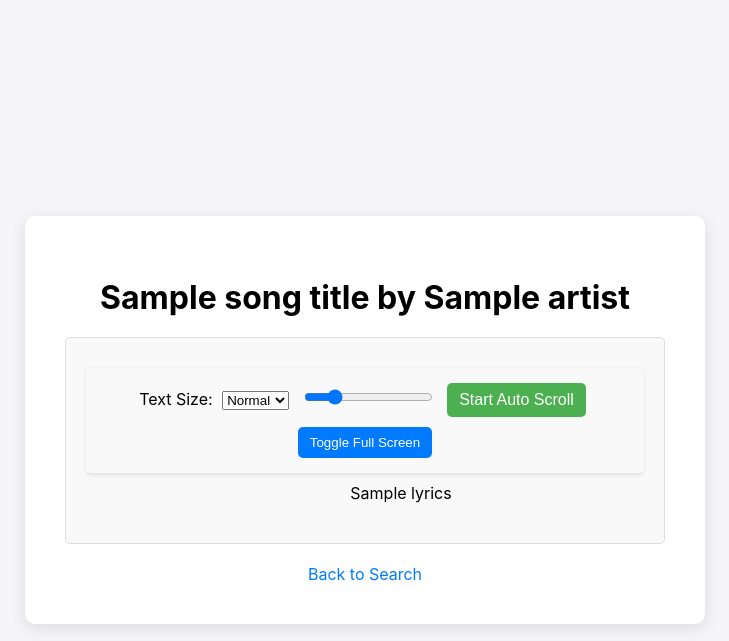
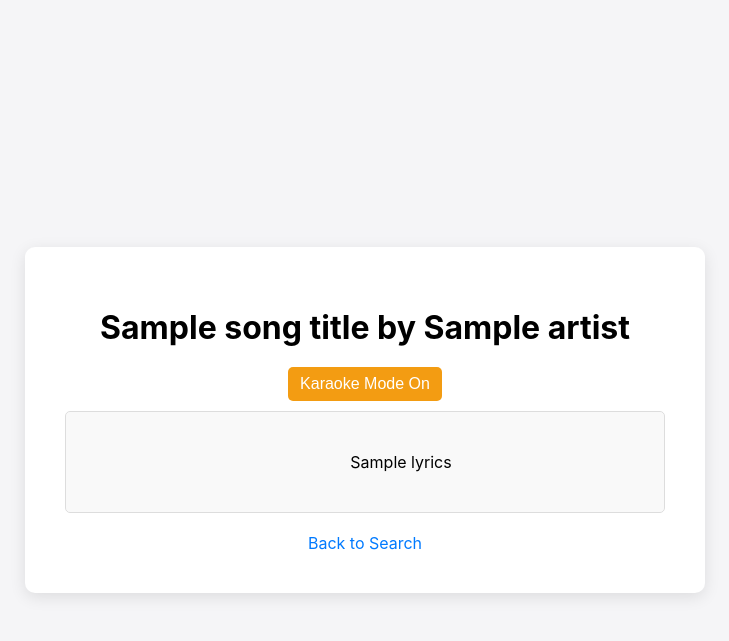
Before and after one commit to JohnStyleZ/lyricslookup, a Flask app: template templates/lyrics.html in a window 1280 px wide. Shown: the top 641 px of the page, without its empty margins (275-1004 px from the left). Run offline with Flask 3, Linux system fonts and the light colour scheme; the template is opened without the code that fills it: most values are stand-ins (such as "Sample title", 1, 10 or a date in 2020).

Commit message:
Update lyrics.html

```diff
--- a/templates/lyrics.html
+++ b/templates/lyrics.html
@@ -87,6 +87,22 @@
         .start-stop-button:hover {
             background-color: #45a049;
         }
+        .karaoke-mode-button {
+            background-color: #f39c12; /* Orange */
+            border: none;
+            color: white;
+            padding: 8px 12px;
+            text-align: center;
+            text-decoration: none;
+            display: inline-block;
+            font-size: 16px;
+            margin-bottom: 10px;
+            cursor: pointer;
+            border-radius: 5px;
+        }
+        .karaoke-mode-button:hover {
+            background-color: #e67e22;
+        }
         a {
             color: #007aff;
             text-decoration: none;
@@ -136,6 +152,13 @@
             .fullscreen-button {
                 display: none;
             }
+        }
+
+        /* Hide elements in karaoke mode */
+        .karaoke-mode .text-size-selector,
+        .karaoke-mode .start-stop-button,
+        .karaoke-mode .fullscreen-button {
+            display: none;
         }
     </style>
     <script>
@@ -223,11 +246,47 @@
                 startAutoScroll();
             }
         }
+
+        function toggleKaraokeMode() {
+            var lyricsContainer = document.querySelector(".lyrics-container");
+            var karaokeButton = document.getElementById("karaoke-mode-btn");
+
+            if (lyricsContainer.classList.contains("karaoke-mode")) {
+                // Exit karaoke mode
+                lyricsContainer.classList.remove("karaoke-mode");
+                karaokeButton.innerText = "Karaoke Mode Off";
+                document.querySelector(".text-size-selector").style.display = "block";
+                document.querySelector(".start-stop-button").style.display = "inline-block";
+                document.querySelector(".fullscreen-button").style.display = "inline-block";
+            } else {
+                // Enter karaoke mode
+                lyricsContainer.classList.add("karaoke-mode");
+                karaokeButton.innerText = "Karaoke Mode On";
+                document.querySelector(".text-size-selector").style.display = "none";
+                document.querySelector(".start-stop-button").style.display = "none";
+                document.querySelector(".fullscreen-button").style.display = "none";
+            }
+        }
+
+        // Ensure karaoke mode is off on page load and all controllers are hidden
+        window.onload = function() {
+            var lyricsContainer = document.querySelector(".lyrics-container");
+            var karaokeButton = document.getElementById("karaoke-mode-btn");
+            if (lyricsContainer.classList.contains("karaoke-mode")) {
+                lyricsContainer.classList.remove("karaoke-mode");
+            }
+            karaokeButton.innerText = "Karaoke Mode Off"; // Set the correct initial state
+            document.querySelector(".text-size-selector").style.display = "block";
+            document.querySelector(".start-stop-button").style.display = "inline-block";
+            document.querySelector(".fullscreen-button").style.display = "inline-block";
+            document.querySelector(".karaoke-mode-button").click(); // Simulate click to ensure initial state is set correctly
+        }
     </script>
 </head>
 <body>
     <div class="container">
         <h1>{{ song_title }} by {{ artist }}</h1>
+        <button class="karaoke-mode-button" id="karaoke-mode-btn" onclick="toggleKaraokeMode()">Karaoke Mode Off</button>
         <div class="lyrics-container">
             <div class="text-size-selector">
                 <label for="text-size">Text Size: </label>
```
